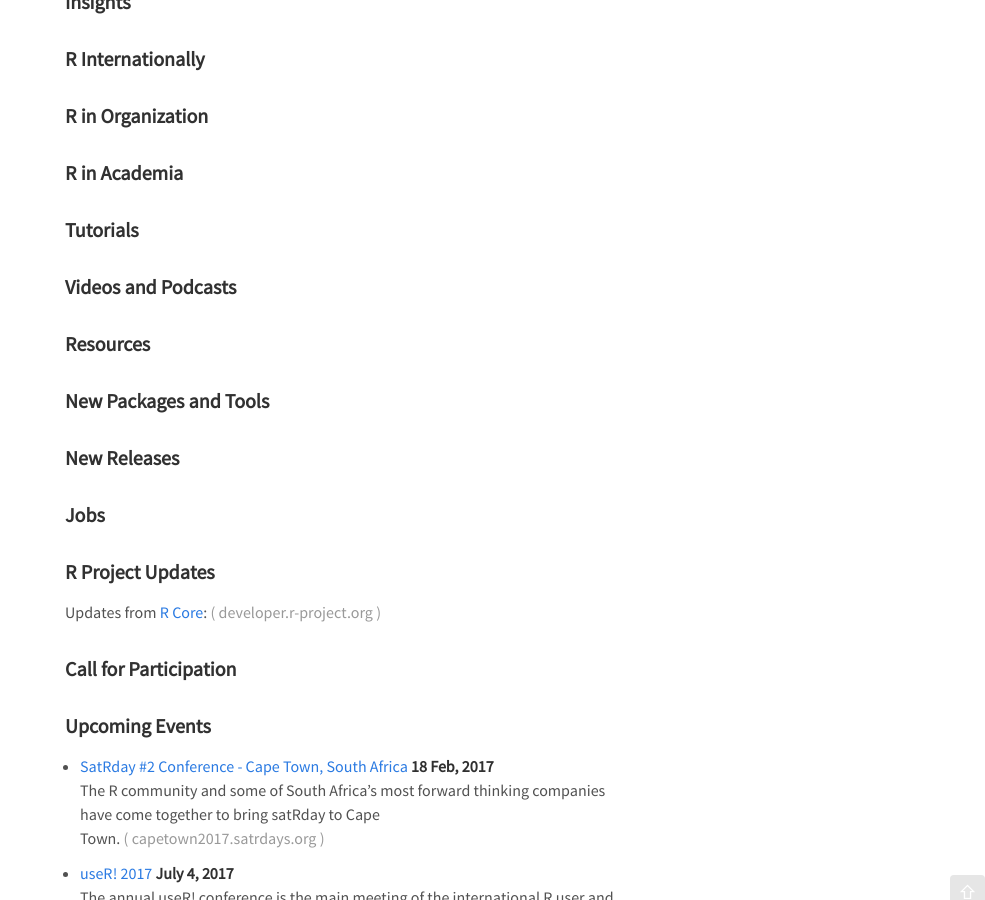
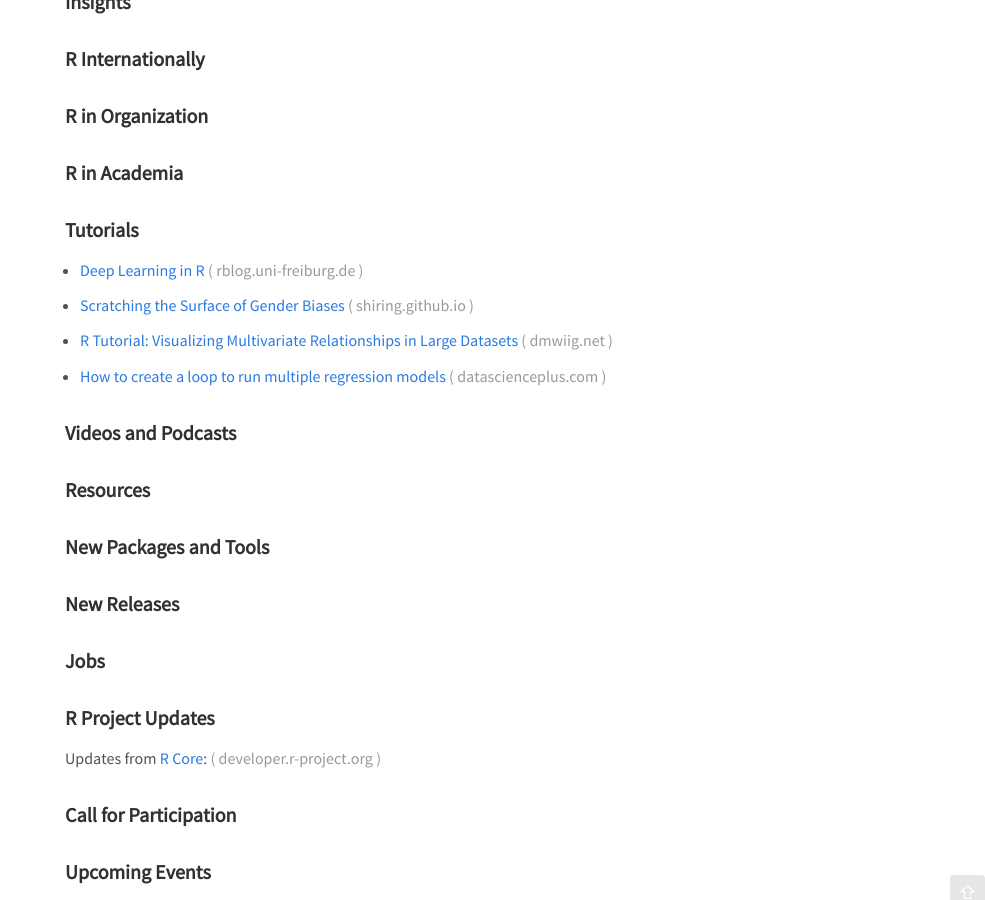
Before and after one commit to rweekly/rweekly.org, a Jekyll site: the page built from draft.md, in a window 1280 px wide and 900 px high, scrolled down 430 px. Shown: the whole window, without its empty margins (295-1280 px from the left). Built offline with Jekyll 4.4.1, drawn with Linux system fonts in a browser that asks for light colours; comment, search, counter and statistics services are not loaded.

Commit message:
Update draft.md

```diff
--- a/draft.md
+++ b/draft.md
@@ -35,7 +35,10 @@ Hello and welcome to this new issue!
 
 ### Tutorials
 
-
++ [Deep Learning in R](http://www.rblog.uni-freiburg.de/2017/02/07/deep-learning-in-r/)
++ [Scratching the Surface of Gender Biases](https://shiring.github.io/shiny/2017/02/06/WGS_final)
++ [R Tutorial: Visualizing Multivariate Relationships in Large Datasets](https://dmwiig.net/2017/02/06/r-tutorial-visualizing-multivariate-relationships-in-large-datasets/)
++ [How to create a loop to run multiple regression models](https://datascienceplus.com/how-to-create-a-loop-to-run-multiple-regression-models/)
 
 ### Videos and Podcasts
 
```
